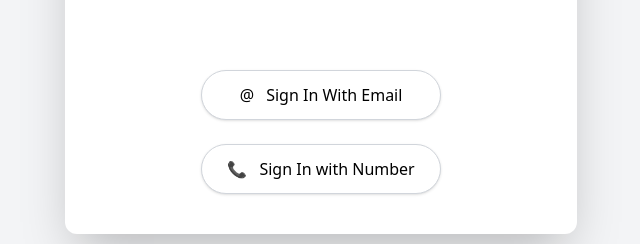
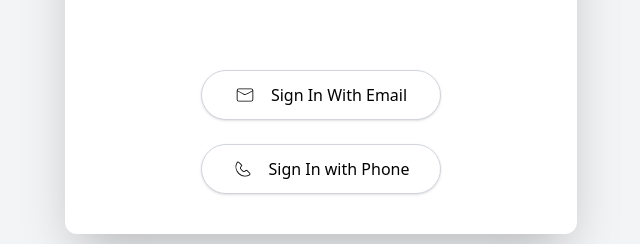
Before and after one commit to aashiashfak/project_evento_frontend_react, a React (Vite) app: page /login in a window 1280 px wide. Shown: the part 382-626 px from the top of the page, without its empty margins (319-959 px from the left). Built offline with nearby package versions, Linux system fonts and the light colour scheme.

Commit message:
added icons in Login page

```diff
--- a/src/components/accounts/OtpComponent.jsx
+++ b/src/components/accounts/OtpComponent.jsx
@@ -11,11 +11,12 @@ const OtpComponent = (props) => {
   const [otp, setOtp] = useState(new Array(6).fill(""));
   const [message, setMessage] = useState("");
   const [isLoading, setIsLoading] = useState(false);
-  const [timeLeft, setTimeLeft] = useState(60); // Timer for 1 minute (60 seconds)
-  const [isRunning, setIsRunning] = useState(true); // To control timer state
+  const [timeLeft, setTimeLeft] = useState(60);
+  const [isRunning, setIsRunning] = useState(true);
   const otpRefs = useRef([]);
   const navigate = useNavigate();
   const dispatch = useDispatch();
+  const isOtpFilled = otp.every((digit) => digit !== "");
 
   useEffect(() => {
     let interval;
@@ -125,15 +126,13 @@ const OtpComponent = (props) => {
         email: identifier === "email" ? email : undefined,
         phone_number: identifier === "phone" ? phone : undefined,
       });
-      startTimer(); // Reset and start the timer
+      startTimer();
     } catch (error) {
       setMessage(error.response?.data?.error || "Failed to resend OTP");
     } finally {
       setIsLoading(false);
     }
   };
-
-  const isOtpFilled = otp.every((digit) => digit !== "");
 
   return (
     <div className="shadow-md p-6 rounded relative">
@@ -172,7 +171,7 @@ const OtpComponent = (props) => {
           className={`w-full py-2 px-4 rounded-md transition duration-200 ${
             isOtpFilled
               ? "bg-violet-600 text-white hover:bg-violet-700"
-              : "bg-gray-400 text-gray-700 cursor-not-allowed"
+              : "bg-gray-400 text-gray-700 cursor-default"
           }`}
           disabled={!isOtpFilled || isLoading}
         >
--- a/src/pages/EmailSignIn.jsx
+++ b/src/pages/EmailSignIn.jsx
@@ -43,7 +43,7 @@ const EmailSignIn = () => {
   };
 
   return (
-    <div className="mt-28 flex justify-center items-center ">
+    <div className="mt-28 flex justify-center items-center p-4">
       {!isOtpSent ? (
         <div className="w-full max-w-md p-6 bg-white rounded shadow-md relative">
           <button
--- a/src/pages/Login.jsx
+++ b/src/pages/Login.jsx
@@ -1,15 +1,14 @@
 import React from "react";
 import {useNavigate} from "react-router-dom";
 import {FaArrowLeft} from "react-icons/fa";
-import GoogleSignIn from "../components/accounts/GoogleSignIn"
-
+import GoogleSignIn from "../components/accounts/GoogleSignIn";
+import {CiPhone, CiMail} from "react-icons/ci";
 
 function SignUpCard() {
   const navigate = useNavigate();
 
-
   return (
-    <div className="flex items-center justify-center min-h-screen bg-gray-100 ">
+    <div className="flex items-center justify-center min-h-screen bg-gray-100 p-4">
       <div className="bg-white p-10 rounded-xl shadow-2xl max-w-lg w-full relative">
         <button
           className="absolute top-4 left-4 text-gray-600 hover:text-gray-800 transition"
@@ -27,16 +26,16 @@ function SignUpCard() {
             <GoogleSignIn />
           </button>
           <button
-            className="bg-white border border-gray-300 py-3 px-6 rounded-full shadow hover:bg-gray-50 hover:border-violet-700 transition w-60 "
+            className="flex items-center justify-center bg-white border border-gray-300 py-3 px-6 rounded-full shadow hover:bg-gray-50 hover:border-violet-700 transition w-60"
             onClick={() => navigate("/email-signin")}
           >
-            <span className="mr-2">@</span> Sign In With Email
+            <CiMail className="mr-4 text-xl" /> Sign In With Email
           </button>
           <button
-            className="bg-white border border-gray-300 py-3 px-6 rounded-full shadow hover:bg-gray-50  hover:border-violet-700 transition w-60"
+            className="flex items-center justify-center bg-white border border-gray-300 py-3 px-6 rounded-full shadow hover:bg-gray-50 hover:border-violet-700 transition w-60"
             onClick={() => navigate("/mobile-signin")}
           >
-            <span className="mr-2">📞</span> Sign In with Number
+            <CiPhone className="mr-4 text-xl" /> Sign In with Phone
           </button>
         </div>
       </div>
--- a/src/pages/MobileSignIn.jsx
+++ b/src/pages/MobileSignIn.jsx
@@ -36,7 +36,7 @@ const MobileSignIn = () => {
   };
 
   return (
-    <div className="mt-28 flex justify-center items-center">
+    <div className="mt-28 flex justify-center items-center p-4">
       {!isOtpSent ? (
         <div className="w-full max-w-md p-6 bg-white rounded shadow-md relative">
           <button
```
